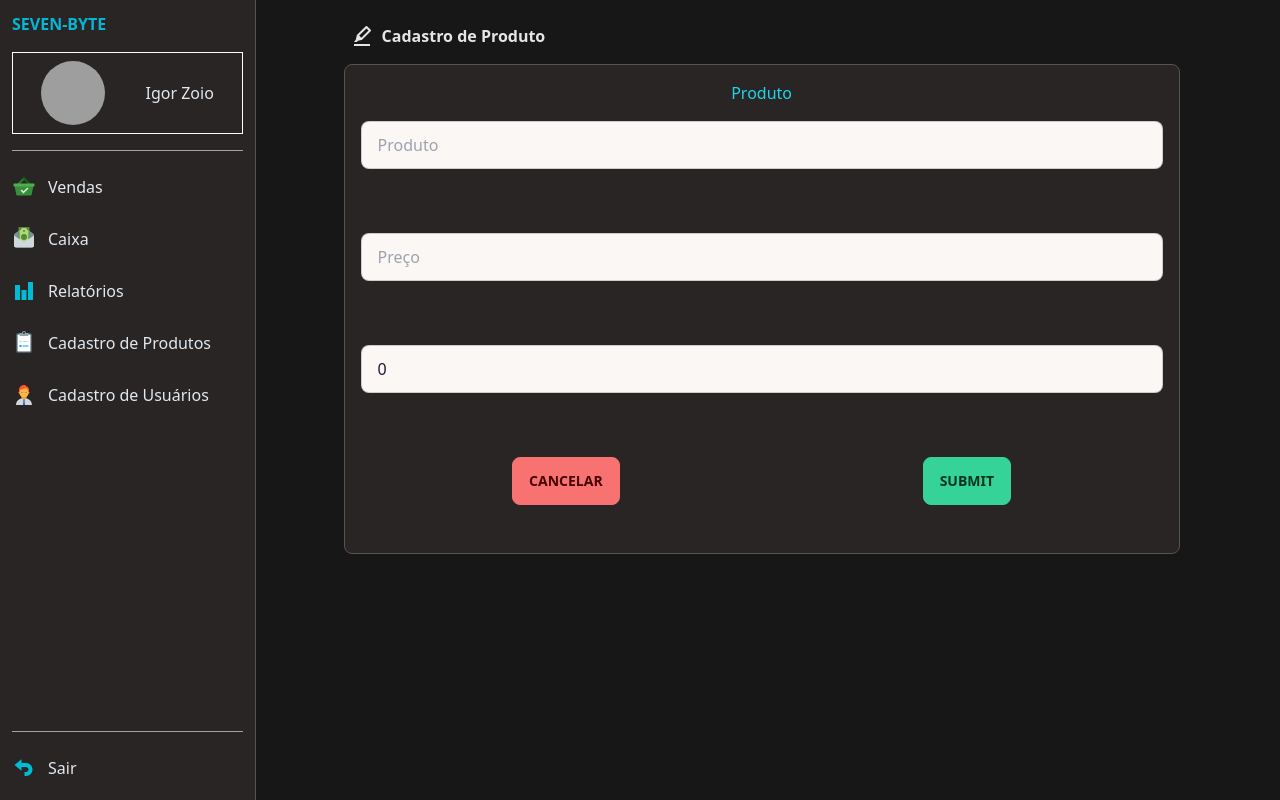
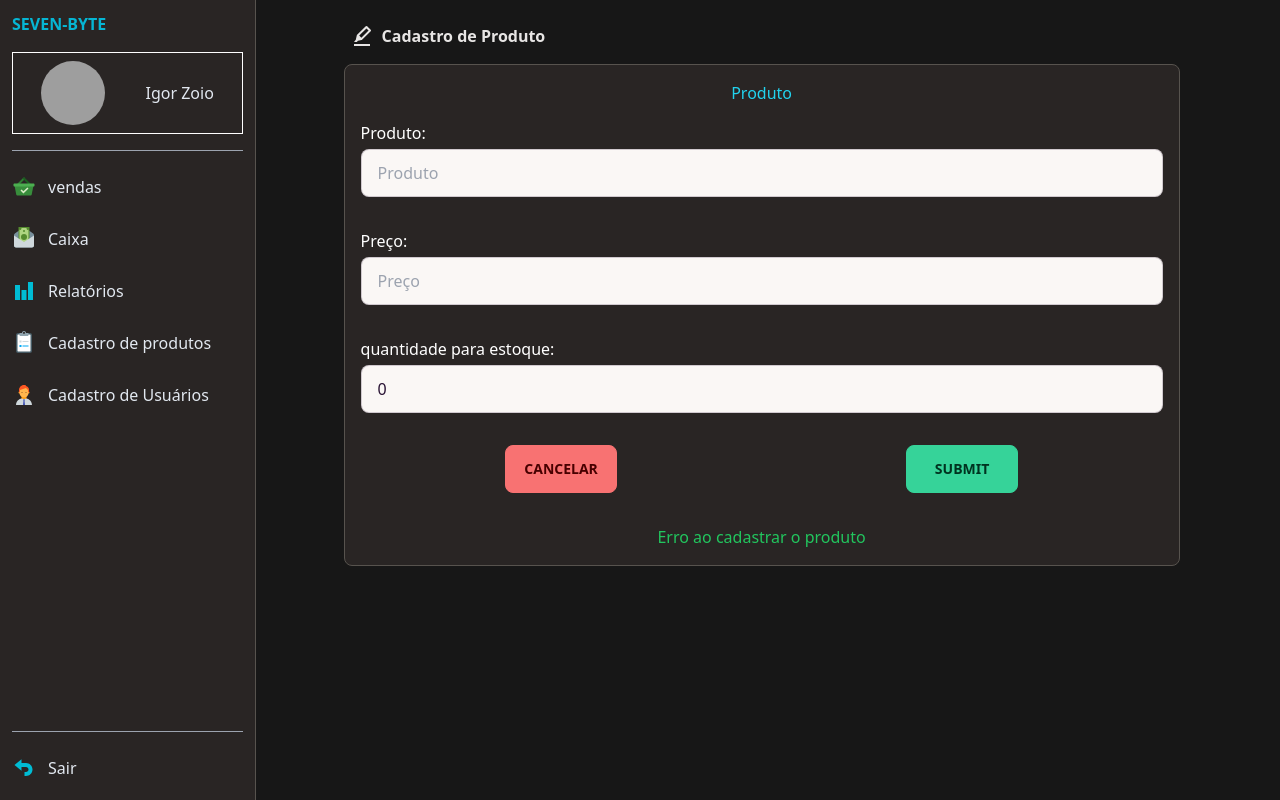
Before and after one commit to painlenk/sales-island, a Next.js app: page /cadastroProduto in a window 1280 px wide. Built offline with nearby package versions, Linux system fonts and the light colour scheme; grey boxes are pictures that could not be loaded.

Commit message:
envia dados formatados para o backend

```diff
--- a/src/components/Header/Nav/index.tsx
+++ b/src/components/Header/Nav/index.tsx
@@ -1,3 +1,4 @@
+import Link from "next/link";
 import {
   FcPaid,
   FcMoneyTransfer,
@@ -11,7 +12,9 @@ export const Nav = () => {
       <ul className="flex flex-col gap-3">
         <li className="hover:underline cursor-pointer hover:text-cyan-400 hover:bg-stone-700 flex gap-1 justify-items-start w-full pt-2 pb-2">
           <FcPaid fontSize={"24px"} className="mr-2" />
-          Vendas
+          <Link href={'/'}>
+            vendas
+          </Link>
         </li>
 
         <li className="hover:underline cursor-pointer hover:text-cyan-400 hover:bg-stone-700  flex gap-1 justify-items-start w-full pt-2 pb-2">
@@ -26,7 +29,9 @@ export const Nav = () => {
 
         <li className="hover:underline cursor-pointer hover:text-cyan-400 hover:bg-stone-700  flex gap-1 justify-items-start w-full pt-2 pb-2">
           <FcSurvey fontSize={"24px"} className="mr-2" />
-          Cadastro de Produtos
+          <Link href={'/cadastroProduto'}>
+            Cadastro de produtos
+          </Link>
         </li>
 
         <li className="hover:underline cursor-pointer hover:text-cyan-400 hover:bg-stone-700  flex gap-1 justify-items-start w-full pt-2 pb-2">
--- a/src/components/RegisterProduct/ProductForm/index.tsx
+++ b/src/components/RegisterProduct/ProductForm/index.tsx
@@ -1,29 +1,26 @@
 import { createProductSchema } from "@/schemas/form/createProductSchema";
-import {useState} from 'react'
-import {zodResolver} from '@hookform/resolvers/zod'
-import {z} from 'zod'
-import { useForm } from "react-hook-form";
+import { ChangeEvent, useState } from "react";
+import { zodResolver } from "@hookform/resolvers/zod";
+import { z } from "zod";
+import { useForm, Controller } from "react-hook-form";
 
-
-
-type CreateProduct = z.infer<typeof createProductSchema>
-
-
-
+type CreateProduct = z.infer<typeof createProductSchema>;
 
 export const ProductForm = () => {
   const [created, setCreated] = useState<boolean | null>(null);
+  const [price, setPrice] = useState("");
 
   const {
     register,
     handleSubmit,
     reset,
     formState: { errors },
+    setValue,
   } = useForm<CreateProduct>({
     defaultValues: {
       name: "",
-      price: "",
       stock: 0,
+      price: undefined,
     },
     mode: "all",
     criteriaMode: "all",
@@ -35,7 +32,7 @@ export const ProductForm = () => {
   const createProduct = async (data: CreateProduct) => {
     try {
       const request = await fetch(
-        "http://localhost:3000/api/services/prisma/setProducts",
+        "http://localhost:3000/api/services/prisma/setProduct",
         {
           method: "POST",
           body: JSON.stringify(data),
@@ -43,60 +40,73 @@ export const ProductForm = () => {
         }
       );
 
-      console.log(request);
       if (request.status !== 200) {
-        setCreated(false);
         return;
       }
-
       setCreated(true);
     } catch (e) {
-      setCreated(false);
       return "Não foi possível realizar o cadastro do produto";
     }
   };
 
-  const onSubmit = (data : CreateProduct) => {
-    console.log(data);
-    createProduct(data);
+  const onSubmit = async (data: CreateProduct) => {
+    await createProduct(data);
   };
 
   const clearForm = () => {
     reset();
   };
+
   return (
     <div className="flex flex-col w-11/12 mt-4 mb-4 rounded-lg p-4 text-center bg-stone-800 border border-stone-600">
       <span className="text-cyan-400">Produto</span>
       <form onSubmit={handleSubmit(onSubmit)}>
         <div className="grid grid-cols-1 grid-rows-3  gap-8 selection:border mt-4 text-right">
-          <div className="h-20  flex flex-col gap-1">
+          <div className="flex flex-col gap-1 justify-start items-start">
+            <label htmlFor="product" className="text-white">
+              Produto:
+            </label>
             <input
               {...register("name")}
               type="text"
               placeholder="Produto"
+              id="product"
               className="input input-bordered  w-full  rounded-lg  h-12"
             />
             {errors?.name && (
               <p className="text-red-400">{errors?.name?.message}</p>
             )}
           </div>
-          <div>
+          <div className="flex flex-col gap-1 justify-start items-start">
+            <label htmlFor="price" className="text-white">
+              Preço:
+            </label>
             <input
               {...register("price")}
-              type="string"
+              type="text"
               placeholder="Preço"
+              id="price"
               className="input input-bordered  w-full  rounded-lg  h-12"
+              onChange={(e: ChangeEvent<HTMLInputElement>) => {
+                const value = e.target.value.replace(/[^,\d\s]/, "");
+                setPrice(value);
+                setValue("price", Number(price));
+              }}
+              value={price}
             />
             {errors.price && (
               <p className="text-red-400">{errors.price.message}</p>
             )}
           </div>
 
-          <div>
+          <div className="flex flex-col gap-1 justify-start items-start">
+            <label htmlFor="stock" className="text-white">
+              quantidade para estoque:
+            </label>
             <input
               {...register("stock")}
               type="number"
-              placeholder="Quantidade para estoque"
+              id="stock"
               className="input input-bordered  w-full  rounded-lg  h-12"
             />
             {errors.stock && (
@@ -108,29 +118,25 @@ export const ProductForm = () => {
         <div className="w-full flex justify-around items-center pt-4 ">
           <button
             onClick={clearForm}
-            className="btn  btn-error rounded-lg mt-4 max-w-xs m-auto hover:border hover:border-red-500 hover:text-black"
+            className="btn w-28  btn-error rounded-lg mt-4 max-w-xs m-auto hover:border hover:border-red-500 hover:text-black"
           >
             Cancelar
           </button>
 
           <input
             type="submit"
-            className="btn  btn-success rounded-lg mt-4 max-w-xs m-auto hover:border hover:border-green-500  hover:text-black"
+            className="btn w-28 btn-success rounded-lg mt-4 max-w-xs m-auto hover:border hover:border-green-500  hover:text-black"
           />
         </div>
 
         <div className="mt-8">
-          {created && (
-            <span className="text-green-500">
-              Produto cadastrado com sucesso
-            </span>
-          )}
-
-          {created === false && (
-            <span className="text-red-500">
-              Não foi possível cadastrar o produto
-            </span>
-          )}
+          <span className="text-green-500">
+            {
+              created
+                ? "Produto cadastrado com sucesso"
+                : "Erro ao cadastrar o produto" /*resolver isso amanha */
+            }
+          </span>
         </div>
       </form>
     </div>
--- a/src/pages/api/services/prisma/setProduct/index.tsx
+++ b/src/pages/api/services/prisma/setProduct/index.tsx
@@ -17,9 +17,9 @@ export default async function handle(req: any, res: any) {
       },
     });
 
-    res.status(200);
+    res.status(200).end();
   } catch (err) {
     console.log(err);
-    res.status(403).json({ err: "Error occurred." });
+    res.status(403).json({ err: "Error occurred." }).end();
   }
 }
--- a/src/schemas/form/createProductSchema.ts
+++ b/src/schemas/form/createProductSchema.ts
@@ -1,7 +1,21 @@
-import {z} from 'zod'
+import { number, z } from "zod";
 
 export const createProductSchema = z.object({
-  name: z.string().nonempty("Este campo é requerido").min(3, 'minimo de 3 caracteres'),
-  price: z.string().nonempty('Este campo é requerido').min(1, 'minimo um caracter'),
-  stock: z.number().or(z.string().regex(/^\d+$/).transform(Number)),
+  name: z
+    .string()
+    .nonempty("Este campo é requerido")
+    .min(3, "minimo de 3 caracteres"),
+  price: z.coerce
+    .string()
+    .nonempty("Este campo é requerido")
+    .transform((price) => {
+      if (price.includes(",")) {
+        return Number(price.replace(",", ".").trim());
+      }
+      return Number(price);
+    }),
+  stock: z.coerce
+    .number()
+    .positive("Somente valor positivo")
+    .or(z.string().regex(/^\d+$/).transform(Number)),
 });
```
